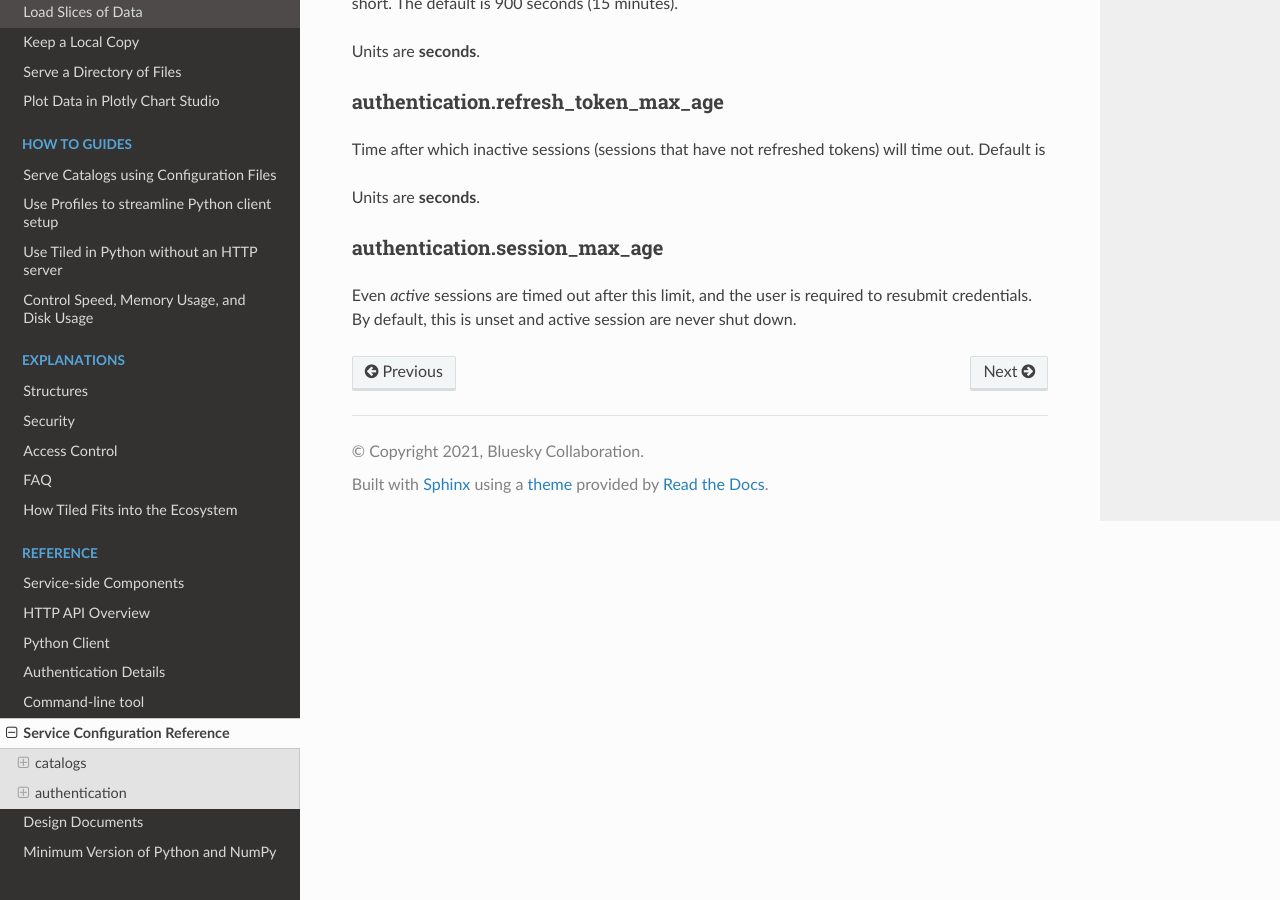
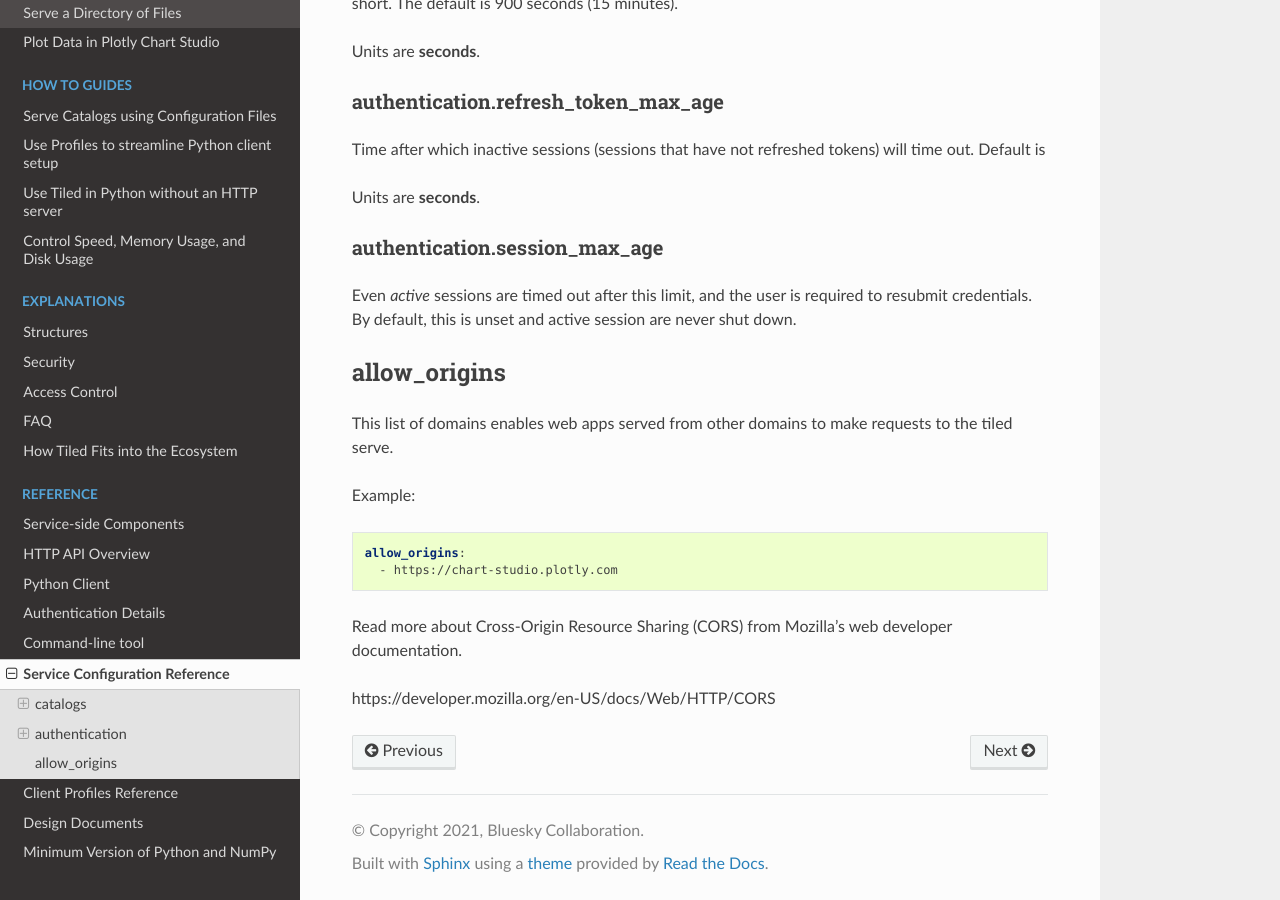
Before and after one commit to bluesky/tiled, a Sphinx documentation site: the page built from docs/source/reference/service-configuration.md, in a window 1280 px wide and 900 px high, scrolled down 3156 px. Built offline with Sphinx 7.4.7 and the Read the Docs theme 2.0.0, drawn with Linux system fonts in a browser that asks for light colours; pages that are not in the unit, such as notebooks, are missing from menus.

````diff
--- a/docs/source/conf.py
+++ b/docs/source/conf.py
@@ -275,6 +275,6 @@
 )
 generate_schema_documentation(
     "reference/client-profiles-header.txt",
-    "../../tiled/schemas/profiles_configuration.yml",
+    "../../tiled/schemas/client_profiles.yml",
     "reference/client-profiles.md",
 )
--- a/docs/source/reference/client-profiles-header.txt
+++ b/docs/source/reference/client-profiles-header.txt
@@ -9,5 +9,8 @@
 This is a comprehensive reference. See also {doc}`../how-to/profiles` for a
 practical guide with examples.
 
+A profiles YAML file must contain a mapping with one or more keys.
+The keys may be any string. The value of each entry is described below.
+
 The content below is automatically generated from a schema that is used
 to validate profiles when they are read.
--- a/docs/source/reference/service-configuration.md
+++ b/docs/source/reference/service-configuration.md
@@ -179,3 +179,22 @@
 Even *active* sessions are timed out after this
 limit, and the user is required to resubmit credentials. By default,
 this is unset and active session are never shut down.
+
+
+(schema_allow_origins)=
+## allow_origins
+
+This list of domains enables web apps served from other domains to make
+requests to the tiled serve.
+
+Example:
+
+```yaml
+allow_origins:
+  - https://chart-studio.plotly.com
+```
+
+Read more about Cross-Origin Resource Sharing (CORS)
+from Mozilla's web developer documentation.
+
+https://developer.mozilla.org/en-US/docs/Web/HTTP/CORS
````
Also changed, not shown: docs/source/index.md (+1 -0 lines), docs/source/reference/client-profiles.md (added, +126 -0 lines), 1 other file.
